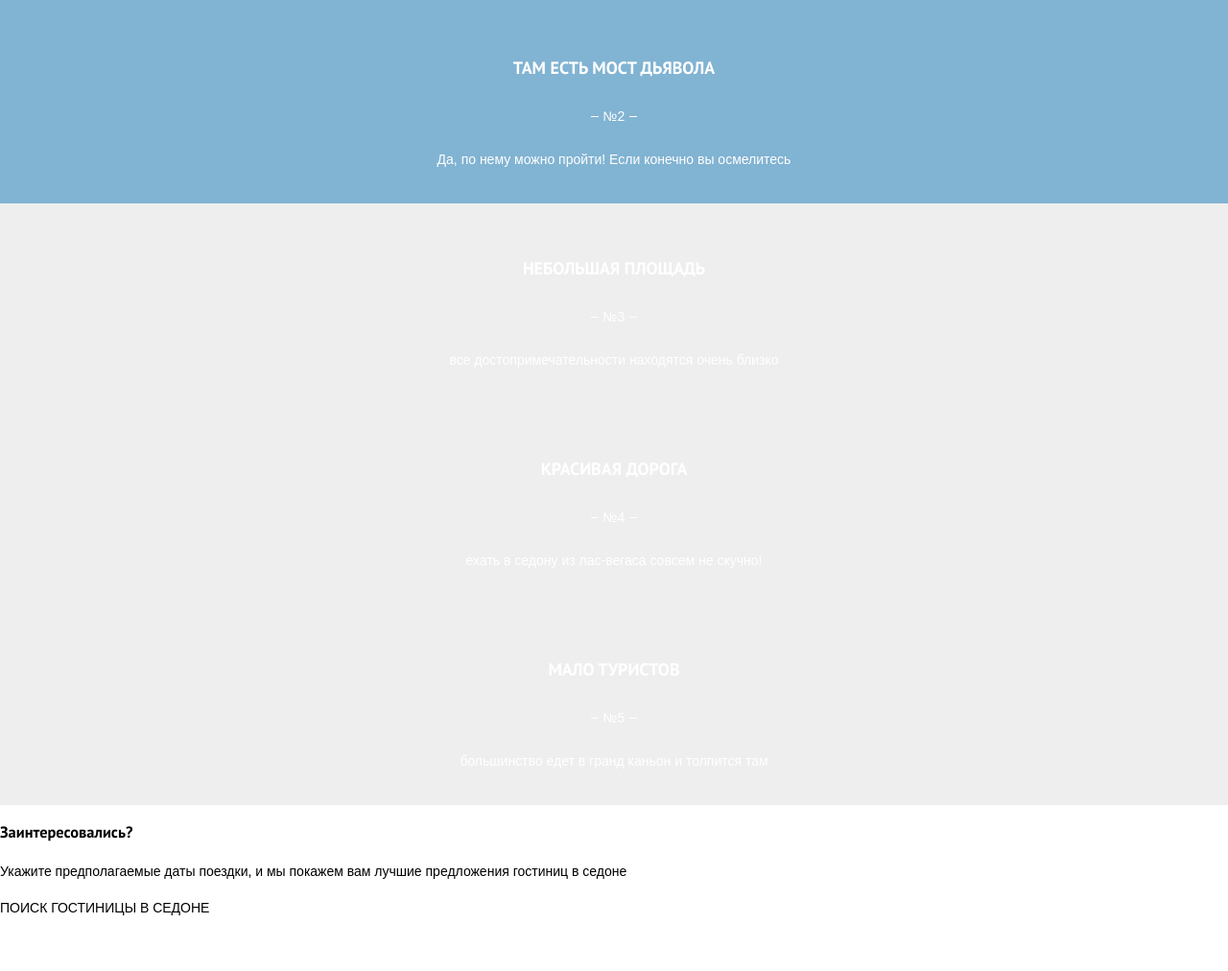
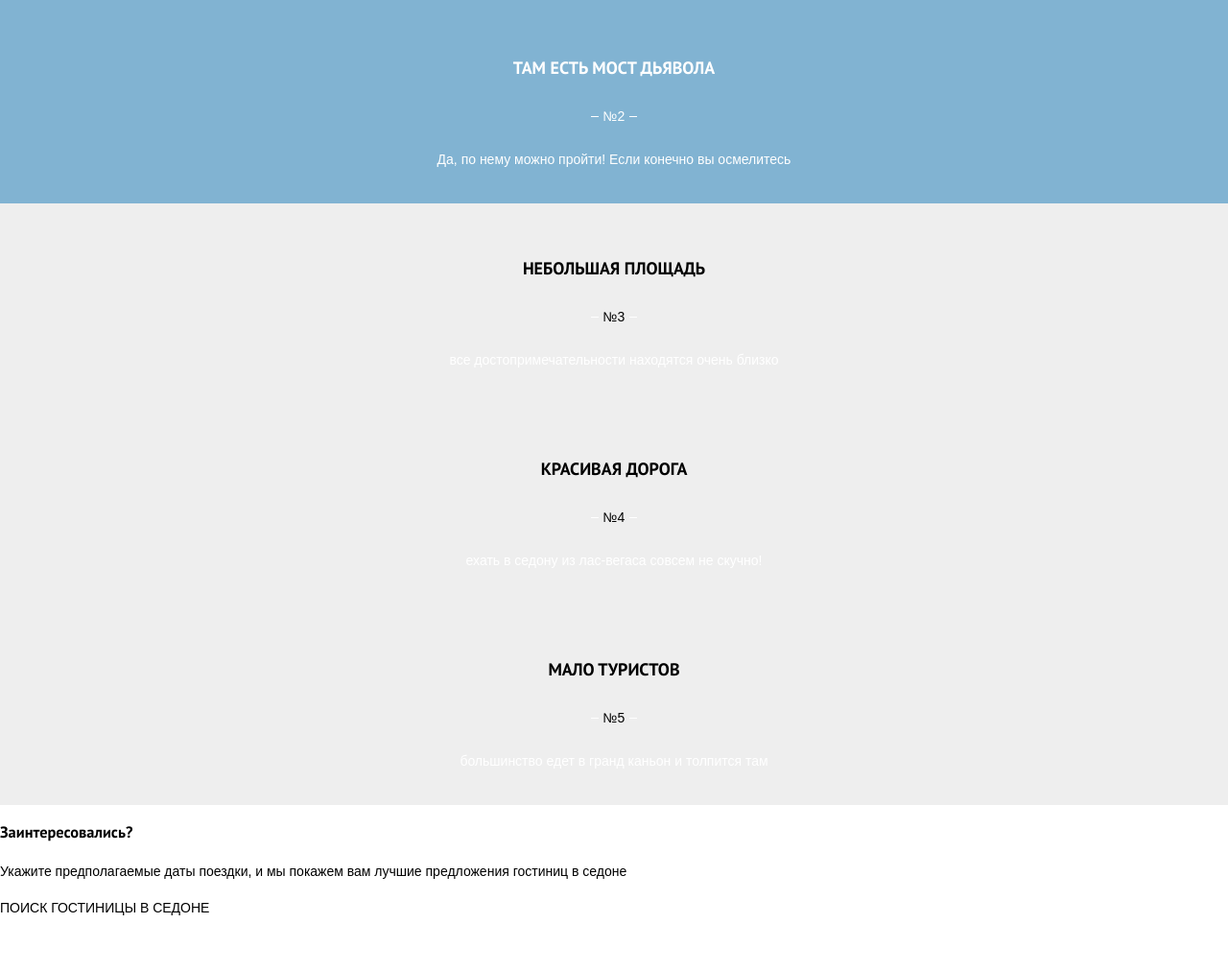
Before and after one commit to s-marchik/26297-sedona-20, a website: page source/index.html in a window 1280 px wide. Shown: the part 1525-2537 px from the top of the page at 96% size. Drawn offline with nearby package versions, Linux system fonts and the light colour scheme; files that its build step writes are made by us from their sources; grey boxes are pictures that could not be loaded; files whose address does not match are found by name; a web font is replaced by a local one.

Commit message:
верстка с препроцесором

```diff
--- a/source/sass/blocks/city-property.scss
+++ b/source/sass/blocks/city-property.scss
@@ -70,5 +70,13 @@
 }
 .city-property__wrapper--gray-bg{
   background-color:$basic-grey;
+}
+.city-property__wrapper--gray-bg .city-property__title{
   color:$basic-black;
 }
+.city-property__wrapper--gray-bg .city-property__number{
+  color:$basic-black;
+}
+.city-property__wrapper--gray-bg .city-property__number::before{
+  color:$basic-black;
+}
```
Also changed, not shown: 2 other files.
